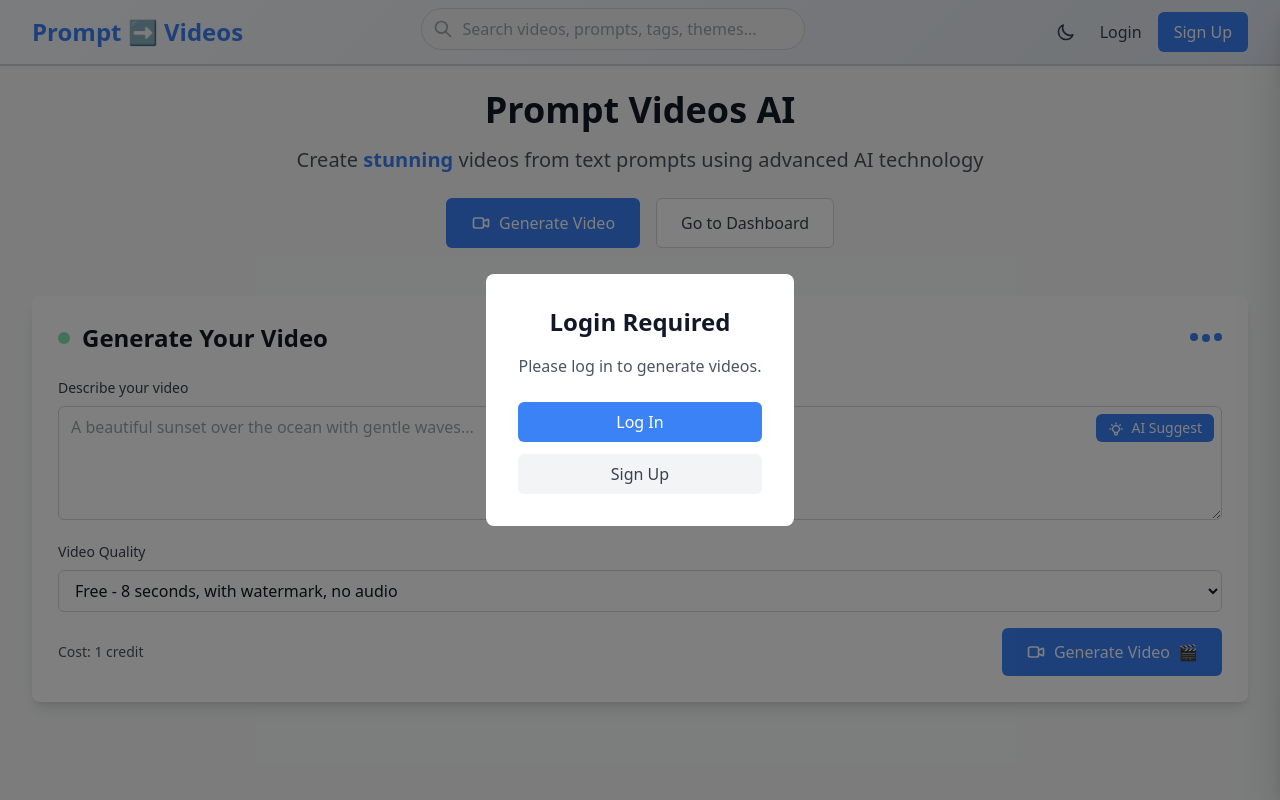
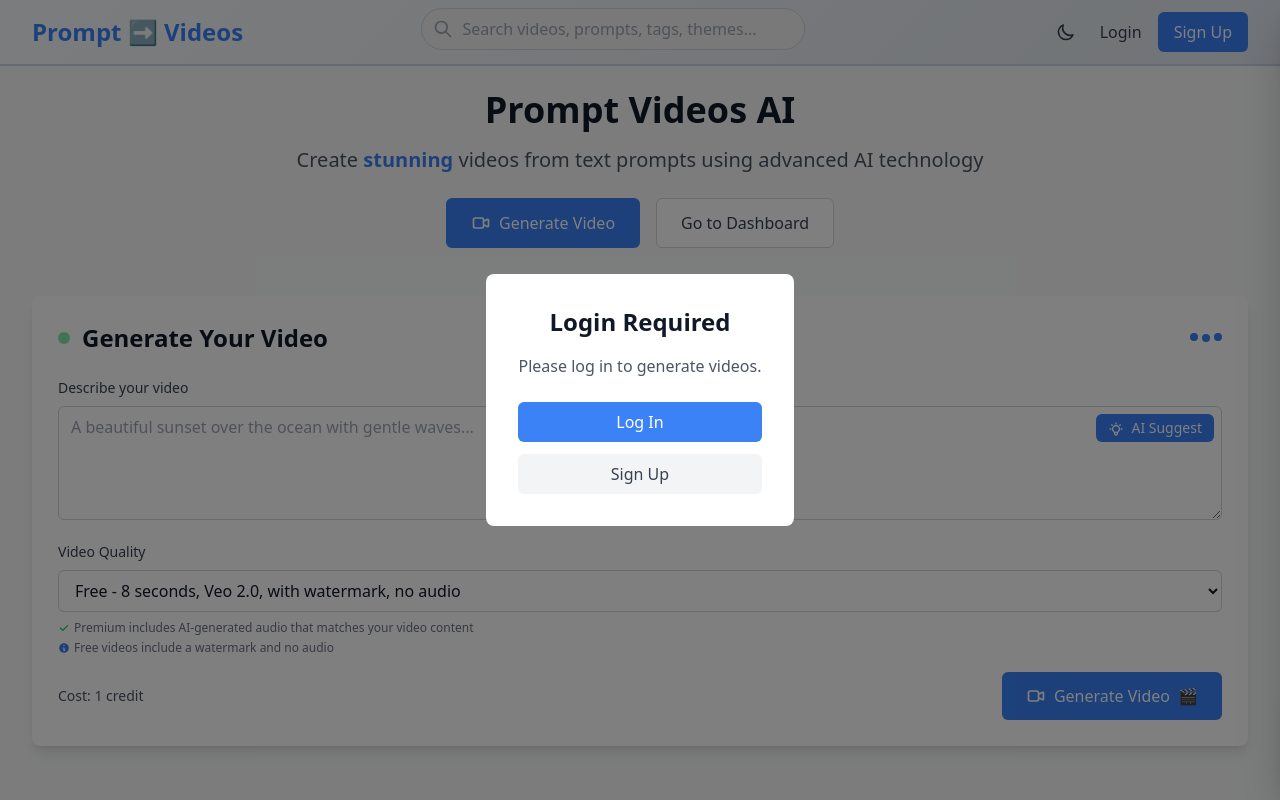
Before and after one commit to kastelica/prompttovideo, a Flask app: page / in a window 1280 px wide. Run offline with Flask 3, Linux system fonts and the light colour scheme; data that the repository does not hold is empty; some libraries are stand-ins or nearby versions.

Commit message:
video gen audit1

```diff
--- a/app/templates/main/index.html
+++ b/app/templates/main/index.html
@@ -94,9 +94,23 @@
                 name="quality"
                 class="w-full px-3 py-2 border border-gray-300 dark:border-dark-600 rounded-md focus:outline-none focus:ring-2 focus:ring-primary focus:border-transparent transition-all duration-300 hover:border-primary hover:shadow-md bg-white dark:bg-dark-700 text-gray-900 dark:text-gray-200"
             >
-                <option value="free">Free - 8 seconds, with watermark, no audio</option>
-                <option value="premium">Premium - 60 seconds, no watermark, with audio</option>
+                <option value="free">Free - 8 seconds, Veo 2.0, with watermark, no audio</option>
+                <option value="premium">Premium - 60 seconds, Veo 3.0, no watermark, with AI-generated audio</option>
             </select>
+            <div class="mt-2 text-xs text-gray-500 dark:text-gray-400">
+                <div class="flex items-center mb-1">
+                    <svg class="w-3 h-3 mr-1 text-green-500" fill="currentColor" viewBox="0 0 20 20">
+                        <path fill-rule="evenodd" d="M16.707 5.293a1 1 0 010 1.414l-8 8a1 1 0 01-1.414 0l-4-4a1 1 0 011.414-1.414L8 12.586l7.293-7.293a1 1 0 011.414 0z" clip-rule="evenodd"></path>
+                    </svg>
+                    <span>Premium includes AI-generated audio that matches your video content</span>
+                </div>
+                <div class="flex items-center">
+                    <svg class="w-3 h-3 mr-1 text-blue-500" fill="currentColor" viewBox="0 0 20 20">
+                        <path fill-rule="evenodd" d="M18 10a8 8 0 11-16 0 8 8 0 0116 0zm-7-4a1 1 0 11-2 0 1 1 0 012 0zM9 9a1 1 0 000 2v3a1 1 0 001 1h1a1 1 0 100-2v-3a1 1 0 00-1-1H9z" clip-rule="evenodd"></path>
+                    </svg>
+                    <span>Free videos include a watermark and no audio</span>
+                </div>
+            </div>
         </div>
 
         <div class="flex flex-col sm:flex-row sm:items-center sm:justify-between space-y-3 sm:space-y-0">
@@ -220,7 +234,17 @@
                     <h3 class="font-medium text-gray-900 dark:text-gray-100 mb-2 line-clamp-2 text-sm md:text-base">{{ video.prompt[:60] }}{% if video.prompt|length > 60 %}...{% endif %}</h3>
                     <div class="flex items-center justify-between text-xs md:text-sm text-gray-600 dark:text-gray-400">
                         <span>{{ video.views }} views</span>
-                        <span>{{ video.quality }}</span>
+                        <div class="flex items-center space-x-2">
+                            {% if video.quality == 'premium' %}
+                            <span class="flex items-center text-green-600">
+                                <svg class="w-3 h-3 mr-1" fill="currentColor" viewBox="0 0 20 20">
+                                    <path fill-rule="evenodd" d="M9.383 3.076A1 1 0 0110 4v12a1 1 0 01-1.617.794L4.5 14H2a1 1 0 01-1-1V7a1 1 0 011-1h2.5l3.883-2.794a1 1 0 011.617.794zM12.293 7.293a1 1 0 011.414 0L15 8.586l1.293-1.293a1 1 0 111.414 1.414L16.414 10l1.293 1.293a1 1 0 01-1.414 1.414L15 11.414l-1.293 1.293a1 1 0 01-1.414-1.414L13.586 10l-1.293-1.293a1 1 0 010-1.414z" clip-rule="evenodd"></path>
+                                </svg>
+                                AI Audio
+                            </span>
+                            {% endif %}
+                            <span>{{ video.quality }}</span>
+                        </div>
                     </div>
                     {% if video.user %}
                     <div class="text-xs text-gray-500 dark:text-gray-500 mt-1">
```
Also changed, not shown: app/tasks.py (+22 -4 lines), app/templates/main/dashboard.html (+15 -0 lines), app/templates/main/watch.html (+15 -0 lines), app/veo_client.py (+10 -2 lines), .github/workflows/ci.yml (deleted).
